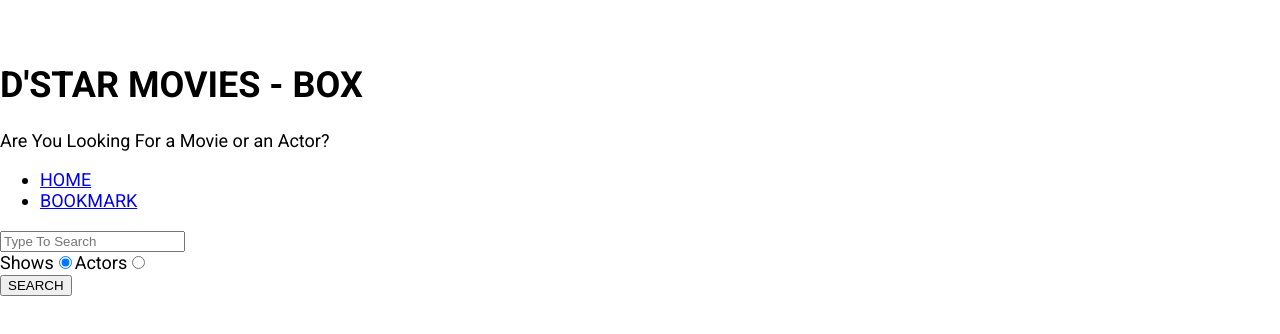
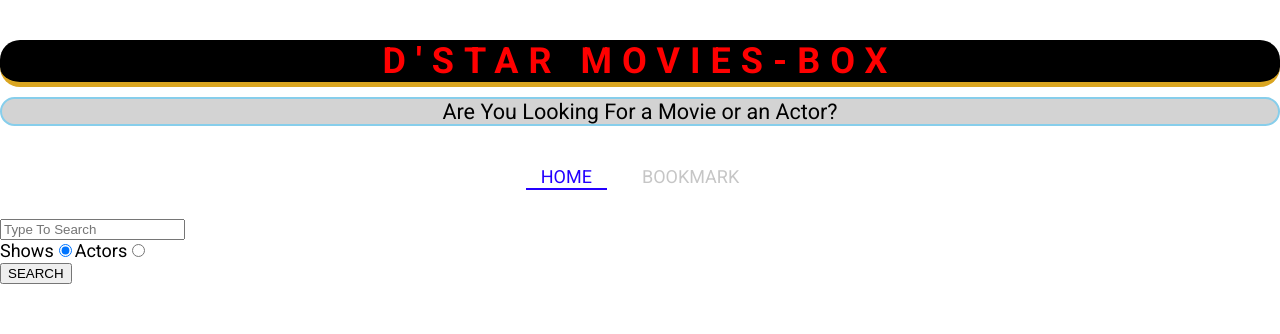
Before and after one commit to deepanshuchhanna/dbox-office, a React (Create React App) app: page / in a window 1280 px wide. Shown: the top 334 px of the page. Built offline with nearby package versions, Linux system fonts and the light colour scheme.

Commit message:
created new styled components and designed the theme

```diff
--- a/src/App.js
+++ b/src/App.js
@@ -1,12 +1,23 @@
 import React from 'react';
 import { Switch, Route } from 'react-router-dom';
 // import Navs from './components/Navs';
+import { ThemeProvider } from 'styled-components';
 import Home from './pages/Home';
 import Start from './pages/Bookmark';
 import Show from './pages/Show';
 
+// App.js -> theme for styled components
+const theme = {
+  mainColors: {
+    blue: '#2400ff',
+    gray: '#c6c6c6',
+    dark: '#353535',
+  },
+};
+
 function App() {
   return (
+    <ThemeProvider theme={theme}>
       <Switch>
         <Route exact path="/">
           {' '}
@@ -25,6 +36,7 @@
           </div>
         </Route>
       </Switch>
+    </ThemeProvider>
   );
 }
 
--- a/src/components/MainPageLayout.js
+++ b/src/components/MainPageLayout.js
@@ -6,7 +6,7 @@
   return (
     <div>
       <Tittle
-        title="D'STAR MOVIES - BOX"
+        title="D'STAR MOVIES-BOX"
         subtitle="Are You Looking For a Movie or an Actor?"
       />
       <Navs />
--- a/src/components/Navs.js
+++ b/src/components/Navs.js
@@ -1,5 +1,6 @@
 import React from 'react';
-import { Link } from 'react-router-dom';
+import { useLocation } from 'react-router-dom';
+import { NavList, LinkStyled } from './Navs.styled';
 
 const LINKS = [
   {
@@ -13,15 +14,21 @@
 ];
 
 const Navs = () => {
+  const location = useLocation();
   return (
     <div>
-      <ul>
+      <NavList>
         {LINKS.map(item => (
           <li key={item.to}>
-            <Link to={item.to}>{item.text}</Link>
+            <LinkStyled
+              to={item.to}
+              className={item.to === location.pathname ? 'active ' : ''}
+            >
+              {item.text}
+            </LinkStyled>
           </li>
         ))}
-      </ul>
+      </NavList>
     </div>
   );
 };
--- /dev/null
+++ b/src/components/Navs.styled.js
@@ -0,0 +1,43 @@
+import styled from 'styled-components';
+import { Link } from 'react-router-dom';
+
+// Navs.styled.js
+
+export const NavList = styled.ul`
+  display: flex;
+  justify-content: center;
+  list-style: none;
+  margin: 0 0 30px;
+  padding: 0;
+`;
+
+export const LinkStyled = styled(Link)`
+  margin: 0 10px;
+  padding: 3px 15px;
+  position: relative;
+  text-decoration: none;
+  color: ${({ theme }) => theme.mainColors.gray};
+  &.active {
+    color: ${({ theme }) => theme.mainColors.blue};
+    &:after {
+      content: '';
+      position: absolute;
+      display: block;
+      height: 2px;
+      left: 0%;
+      bottom: 0;
+      background-color: ${({ theme }) => theme.mainColors.blue};
+      animation: slide-in 0.3s ease-in forwards;
+      @keyframes slide-in {
+        from {
+          left: 50%;
+          width: 0;
+        }
+        to {
+          left: 0%;
+          width: 100%;
+        }
+      }
+    }
+  }
+`;
--- /dev/null
+++ b/src/components/Title.style.js
@@ -0,0 +1,28 @@
+import styled from 'styled-components';
+
+// Title.styled.js
+export const TitleWrapper = styled.div`
+  text-align: center;
+  margin: 0 0 40px;
+
+  h1 {
+    color: ${({ theme }) => theme.mainColors.maroon};
+    letter-spacing: 10px;
+    text-transform: uppercase;
+    margin: 0 0 10px;
+    color: red;
+    background-color: black;
+    border-radius: 20px;
+    border-bottom: 5px solid goldenrod;
+  }
+
+  p {
+    color: ${({ theme }) => theme.mainColors.dark};
+    background-color: lightgrey;
+    color: black;
+    font-size: larger;
+    border-radius: 20px;
+    border: 2px solid skyblue;
+    margin: 0;
+  }
+`;
--- a/src/components/Tittle.js
+++ b/src/components/Tittle.js
@@ -1,11 +1,12 @@
 import React from 'react';
+import { TitleWrapper } from './Title.style';
 
 const Tittle = ({ title, subtitle }) => {
   return (
-    <div>
+    <TitleWrapper>
       <h1>{title}</h1>
       <p>{subtitle}</p>
-    </div>
+    </TitleWrapper>
   );
 };
 
```
Lines whose indentation alone changed are shown as unchanged.
